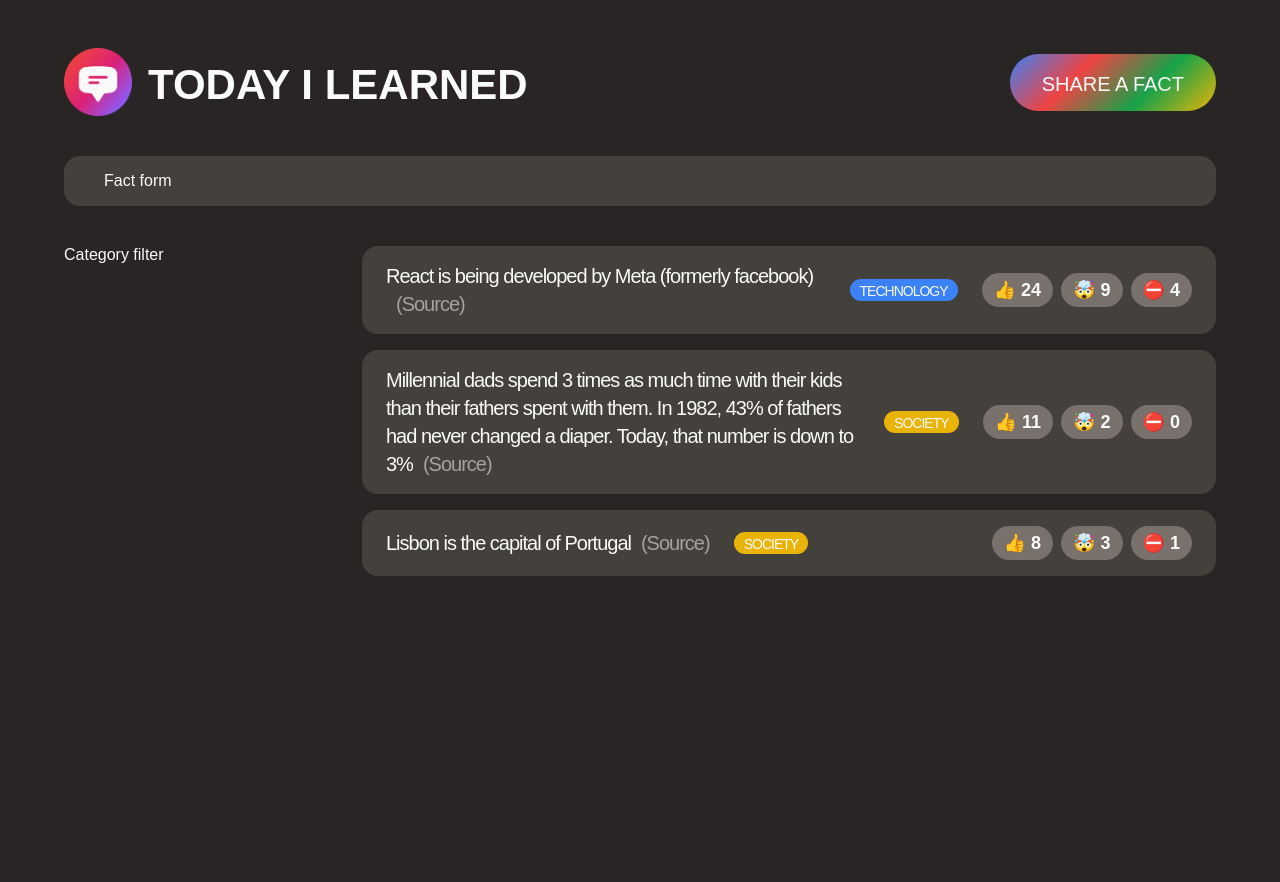
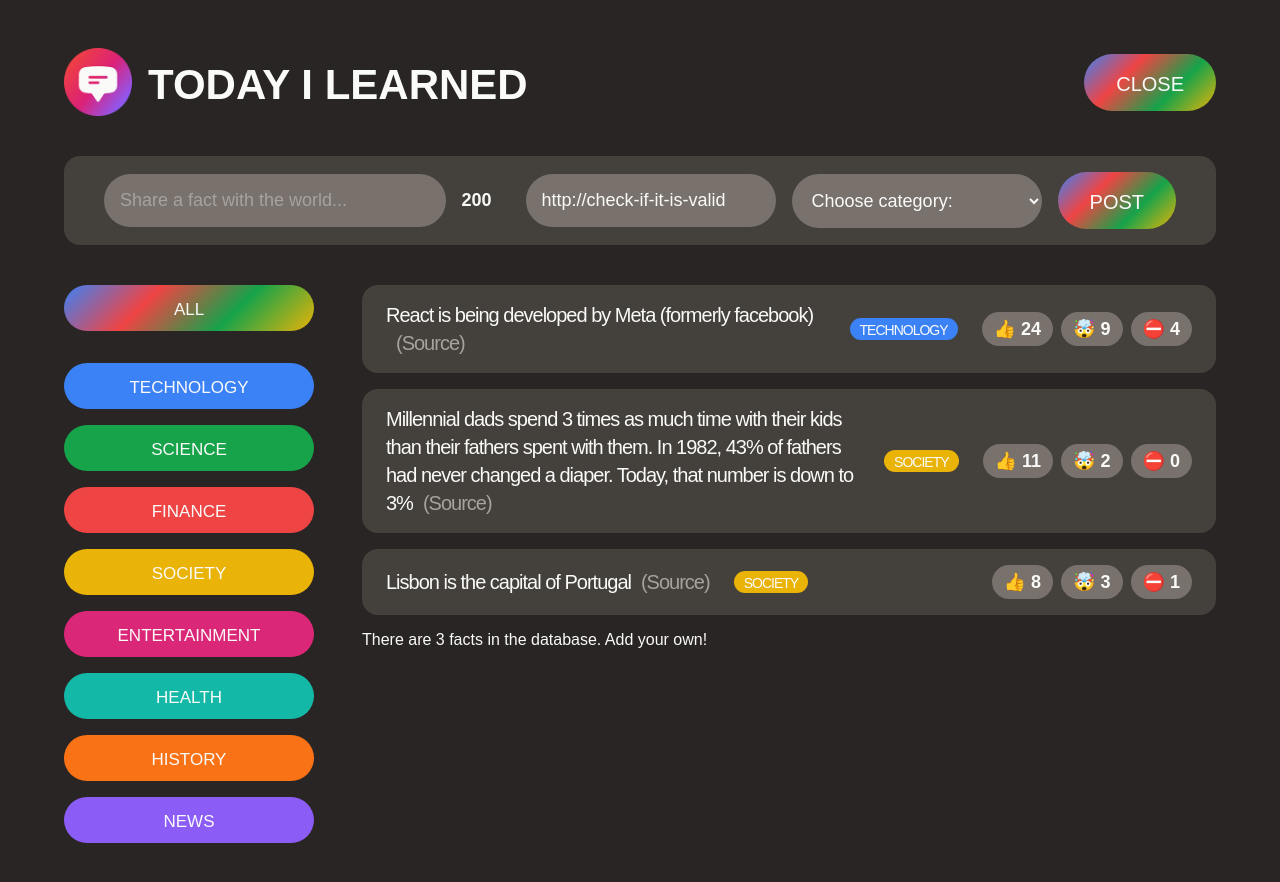
Before and after one commit to OusamaDevv/today-i-learned, a React (Create React App) app: page / in a window 1280 px wide. Both pictures are taken after a click on the button "SHARE A FACT". Shown: the top 882 px of the page. Before the commit the page ends 800 px from the top, so only its background shows below. Built offline with nearby package versions, Linux system fonts and the light colour scheme; a web font is replaced by a local one.

Commit message:
Compleated the static version of the application

```diff
--- a/src/App.js
+++ b/src/App.js
@@ -1,15 +1,5 @@
+import { useState } from "react";
 import "./style.css";
-
-const CATEGORIES = [
-  { name: "technology", color: "#3b82f6" },
-  { name: "science", color: "#16a34a" },
-  { name: "finance", color: "#ef4444" },
-  { name: "society", color: "#eab308" },
-  { name: "entertainment", color: "#db2777" },
-  { name: "health", color: "#14b8a6" },
-  { name: "history", color: "#f97316" },
-  { name: "news", color: "#8b5cf6" },
-];
 
 const initialFacts = [
   {
@@ -46,58 +36,182 @@ const initialFacts = [
 ];
 
 function App() {
-  const appTitle = "Today I Learned";
+  const [showForm, setShowForm] = useState(false);
+  const [facts, setFacts] = useState(initialFacts);
 
   return (
     <>
-      {/* HEADER */}
-      <header className="header">
-        <div className="logo">
-          <img src="./logo.png" alt="Today I Learned Logo" />
-          <h1>{appTitle}</h1>
-        </div>
-        <button className="btn btn-large btn-open">Share a fact</button>
-      </header>
+      <Header showForm={showForm} setShowForm={setShowForm} />
 
-      <NewFactForm />
+      {showForm ? (
+        <NewFactForm setFacts={setFacts} setShowForm={setShowForm} />
+      ) : null}
 
       <main className="main">
         <CategoryFilter />
-        <FactsList />
+        <FactsList facts={facts} />
       </main>
     </>
   );
 }
 
-function NewFactForm() {
-  return <form className="fact-form">Fact form</form>;
+function Header({ showForm, setShowForm }) {
+  return (
+    <header className="header">
+      <div className="logo">
+        <img src="./logo.png" alt="Today I Learned Logo" />
+        <h1>Today I Learned</h1>
+      </div>
+      <button
+        className="btn btn-large btn-open"
+        onClick={() => setShowForm((show) => !show)}
+      >
+        {showForm ? "Close" : "Share a fact"}
+      </button>
+    </header>
+  );
+}
+
+const CATEGORIES = [
+  { name: "technology", color: "#3b82f6" },
+  { name: "science", color: "#16a34a" },
+  { name: "finance", color: "#ef4444" },
+  { name: "society", color: "#eab308" },
+  { name: "entertainment", color: "#db2777" },
+  { name: "health", color: "#14b8a6" },
+  { name: "history", color: "#f97316" },
+  { name: "news", color: "#8b5cf6" },
+];
+
+function isValidHttpUrl(string) {
+  let url;
+  try {
+    url = new URL(string);
+  } catch (_) {
+    return false;
+  }
+
+  return url.protocol === "http:" || url.protocol === "https:";
+}
+
+function NewFactForm({ setFacts, setShowForm }) {
+  const [text, setText] = useState("");
+  const [source, setSource] = useState("http://check-if-it-is-valid");
+  const [category, setCategory] = useState("");
+
+  function handleSubmit(e) {
+    // [x] 1. Prevent the browser to relod
+    e.preventDefault();
+
+    // [x] 2. Check if data is valid. If so create a new fact
+    if (text && isValidHttpUrl(source) && category && text.length <= 200) {
+      // [x] 3. Create a new factObj
+      const newFact = {
+        id: Math.round(Math.random() * 10000000),
+        text,
+        source,
+        category,
+        votesInteresting: 0,
+        votesMindblowing: 0,
+        votesFalse: 0,
+        createdIn: new Date().getFullYear(),
+      };
+
+      // [x] 4. Add the fact to the UI (update the state)
+      setFacts((facts) => [...facts, newFact]);
+
+      // [x] 5. Resest the input fields
+      setText("");
+      setSource("");
+      setCategory("");
+
+      // [x] 6. Close the form
+      setShowForm(false);
+    }
+  }
+
+  return (
+    <form className="fact-form" onSubmit={handleSubmit}>
+      <input
+        type="text"
+        placeholder="Share a fact with the world..."
+        value={text}
+        onChange={(e) => setText(e.target.value)}
+      />
+      <span>{200 - text.length}</span>
+      <input
+        type="text"
+        placeholder="Trustworthy source..."
+        value={source}
+        onChange={(e) => setSource(e.target.value)}
+      />
+      <select value={category} onChange={(e) => setCategory(e.target.value)}>
+        <option value="">Choose category:</option>
+        {CATEGORIES.map((category) => (
+          <option key={category.name} value={category.name}>
+            {category.name.toUpperCase()}
+          </option>
+        ))}
+      </select>
+      <button className="btn btn-large">Post</button>
+    </form>
+  );
 }
 
 function CategoryFilter() {
-  return <aside>Category filter</aside>;
+  return (
+    <aside>
+      <ul>
+        <li className="category">
+          <button className="btn btn-all-categories">All</button>
+        </li>
+        {CATEGORIES.map((category) => (
+          <li key={category.name} className="category">
+            <button
+              className="btn btn-category"
+              style={{ backgroundColor: category.color }}
+            >
+              {category.name}
+            </button>
+          </li>
+        ))}
+      </ul>
+    </aside>
+  );
 }
 
-function FactsList() {
-  // Temporary
-  const facts = initialFacts;
-
+function FactsList({ facts }) {
   return (
     <section>
       <ul className="facts-list">
         {facts.map((fact) => (
-          <li className="fact" key={fact.id}>
+          <Fact key={fact.id} fact={fact} />
+        ))}
+      </ul>
+      <p>There are {facts.length} facts in the database. Add your own!</p>
+    </section>
+  );
+}
+
+function Fact({ fact }) {
+  return (
+    <li className="fact">
       <p>
         {fact.text}
-              <a className="source" target="_blank" href={fact.source}>
+        <a
+          className="source"
+          rel="noreferrer"
+          target="_blank"
+          href={fact.source}
+        >
           (Source)
         </a>
       </p>
       <span
         className="tag"
         style={{
-                backgroundColor: CATEGORIES.find(
-                  (cat) => cat.name === fact.category
-                ).color,
+          backgroundColor: CATEGORIES.find((cat) => cat.name === fact.category)
+            .color,
         }}
       >
         {fact.category}
@@ -108,9 +222,6 @@ function FactsList() {
         <button>⛔️ {fact.votesFalse}</button>
       </div>
     </li>
-        ))}
-      </ul>
-    </section>
   );
 }
 
--- a/src/style.css
+++ b/src/style.css
@@ -16,7 +16,7 @@ body {
 }
 
 /* MAIN LAYOUT */
-.container {
+#root {
   max-width: 1500px;
   margin: 0 auto;
 }
--- a/v1/index.html
+++ b/v1/index.html
@@ -29,7 +29,7 @@
         <input type="text" placeholder="Trustworthy source...">
         <select>
           <option value="">Choose category:</option>
-          <option value=technology"">Technology</option>
+          <option value="technology">Technology</option>
           <option value="science">Science</option>
           <option value="socity">Socity</option>
         </select>
```
Lines whose indentation alone changed are shown as unchanged.
